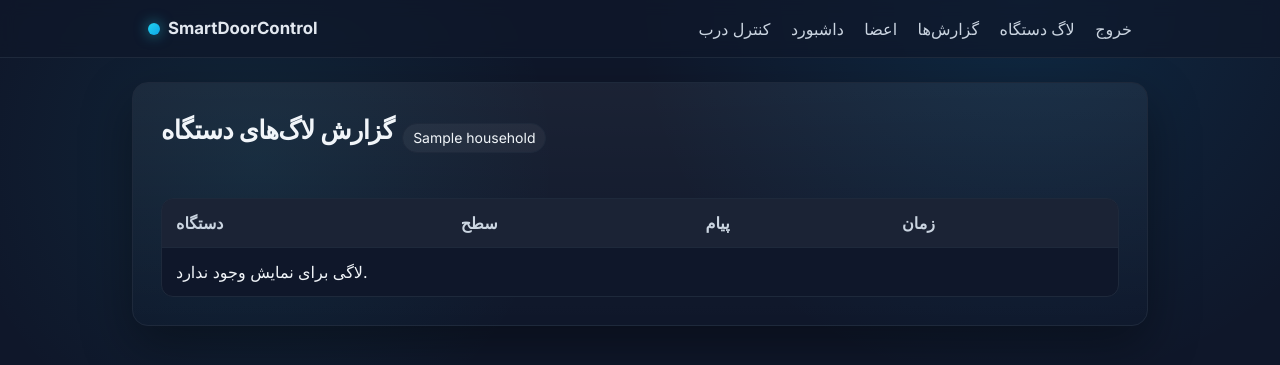
After one commit to ErfanTavana/SmartDoorControl, a Django app: page /devices/logs/ in a window 1280 px wide. The commit adds this page. Shown: the top 365 px of the page. Run offline with Django 5.2, Linux system fonts and the light colour scheme; a user stored in the database is signed in; tables that the repository leaves empty hold one stand-in row (values such as "Sample post"); data that the repository does not hold is empty; some libraries are stand-ins or nearby versions.

Commit message:
Add device log visibility across admin and dashboards

```diff
--- a/devices/urls.py
+++ b/devices/urls.py
@@ -5,6 +5,7 @@ from . import views
 app_name = "devices"
 
 urlpatterns = [
+    path("devices/logs/", views.device_logs, name="device_logs"),
     path("api/device/command/", views.poll_command, name="poll_command"),
     path("api/device/command/ack/", views.ack_command, name="ack_command"),
     path("api/device/firmware/", views.firmware_payload, name="firmware"),
--- a/devices/views.py
+++ b/devices/views.py
@@ -2,12 +2,15 @@ import json
 from datetime import timedelta
 
 from django.http import JsonResponse
+from django.shortcuts import render
 from django.utils import timezone
 from django.views.decorators.csrf import csrf_exempt
 from django.views.decorators.http import require_GET, require_POST
 
+from access.models import DoorCommand
+from accounts.decorators import head_required
+from households.utils import get_or_create_head_household
 from .models import Device, DeviceFirmware, DeviceLog
-from access.models import DoorCommand
 
 
 def _get_device_from_request(request):
@@ -110,3 +113,18 @@ def ingest_log(request):
 
     DeviceLog.objects.create(device=device, level=level, message=message)
     return JsonResponse({"status": "ok"})
+
+
+@head_required
+def device_logs(request):
+    household = get_or_create_head_household(request.user)
+    logs = (
+        DeviceLog.objects.filter(device__building=household.building)
+        .select_related("device")
+        .order_by("-created_at")[:100]
+    )
+    return render(
+        request,
+        "devices/device_logs.html",
+        {"household": household, "logs": logs},
+    )
--- /dev/null
+++ b/households/utils.py
@@ -0,0 +1,15 @@
+from .models import Building, Household
+
+
+def get_or_create_head_household(user):
+    household, created = Household.objects.get_or_create(
+        head=user,
+        defaults={
+            "title": f"{user.username}'s Home",
+            "building": Building.objects.create(title=f"{user.username}'s Building"),
+        },
+    )
+    if created and household.building is None:
+        household.building = Building.objects.create(title=f"{user.username}'s Building")
+        household.save(update_fields=["building"])
+    return household
--- a/templates/base/base.html
+++ b/templates/base/base.html
@@ -110,6 +110,7 @@
                     <a href="{% url 'households:head_dashboard' %}">داشبورد</a>
                     <a href="{% url 'households:member_list' %}">اعضا</a>
                     <a href="{% url 'access:access_logs' %}">گزارش‌ها</a>
+                    <a href="{% url 'devices:device_logs' %}">لاگ دستگاه</a>
                 {% endif %}
                 <a href="{% url 'accounts:logout' %}">خروج</a>
             {% else %}
--- /dev/null
+++ b/templates/devices/device_logs.html
@@ -0,0 +1,34 @@
+{% extends "base/base.html" %}
+{% block title %}Device Logs{% endblock %}
+{% block content %}
+<div class="stack">
+    <div class="pill-actions">
+        <h1>گزارش لاگ‌های دستگاه</h1>
+        <span class="badge">{{ household.title }}</span>
+    </div>
+    <div class="table-container">
+        <table>
+            <thead>
+                <tr>
+                    <th>دستگاه</th>
+                    <th>سطح</th>
+                    <th>پیام</th>
+                    <th>زمان</th>
+                </tr>
+            </thead>
+            <tbody>
+                {% for log in logs %}
+                    <tr>
+                        <td>{{ log.device }}</td>
+                        <td><span class="badge">{{ log.level|default:"INFO" }}</span></td>
+                        <td>{{ log.message }}</td>
+                        <td>{{ log.created_at }}</td>
+                    </tr>
+                {% empty %}
+                    <tr><td colspan="4">لاگی برای نمایش وجود ندارد.</td></tr>
+                {% endfor %}
+            </tbody>
+        </table>
+    </div>
+</div>
+{% endblock %}
--- a/templates/households/head_dashboard.html
+++ b/templates/households/head_dashboard.html
@@ -23,6 +23,7 @@
     <div class="pill-actions">
         <a class="btn" href="{% url 'households:member_list' %}">مدیریت اعضا</a>
         <a class="btn btn-secondary" href="{% url 'access:access_logs' %}">مشاهده گزارش‌ها</a>
+        <a class="btn btn-secondary" href="{% url 'devices:device_logs' %}">لاگ‌های دستگاه</a>
     </div>
 </div>
 {% endblock %}
```
Also changed, not shown: devices/admin.py (+9 -1 lines), households/views.py (+7 -20 lines).
